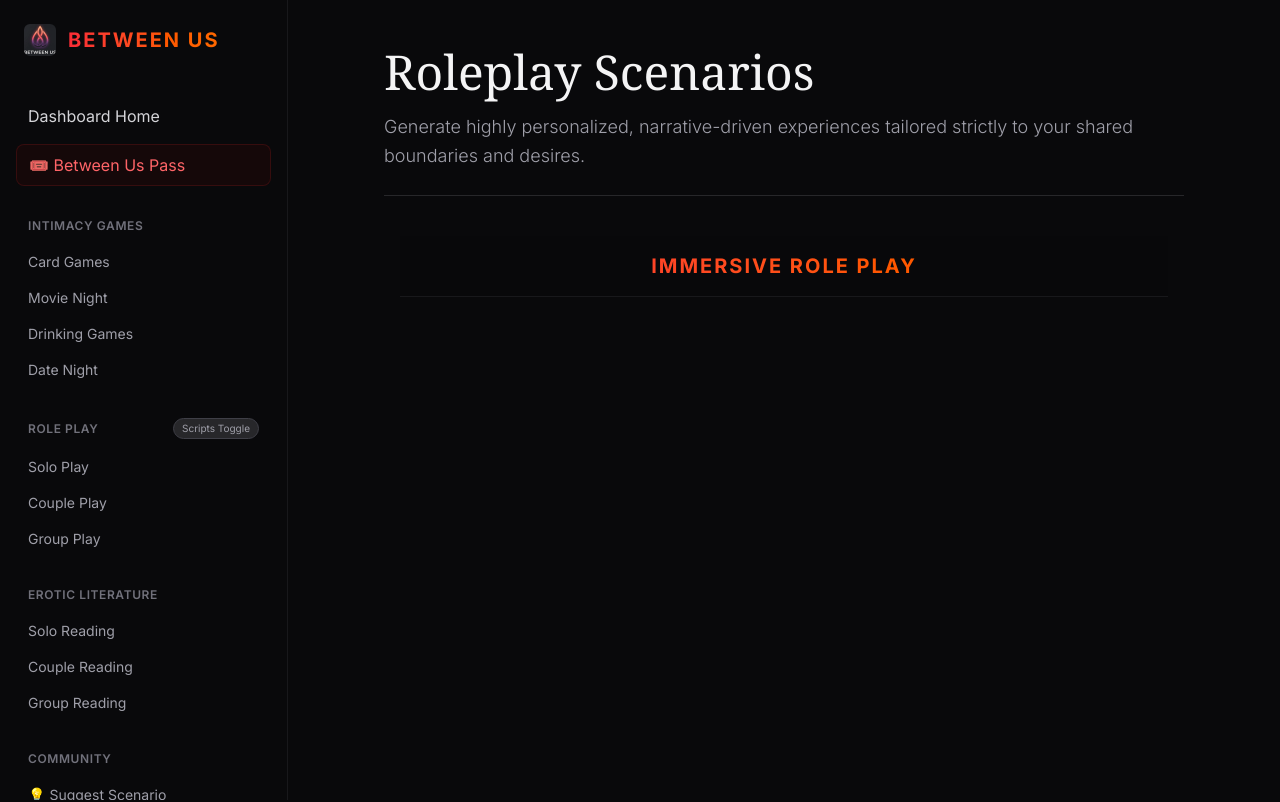
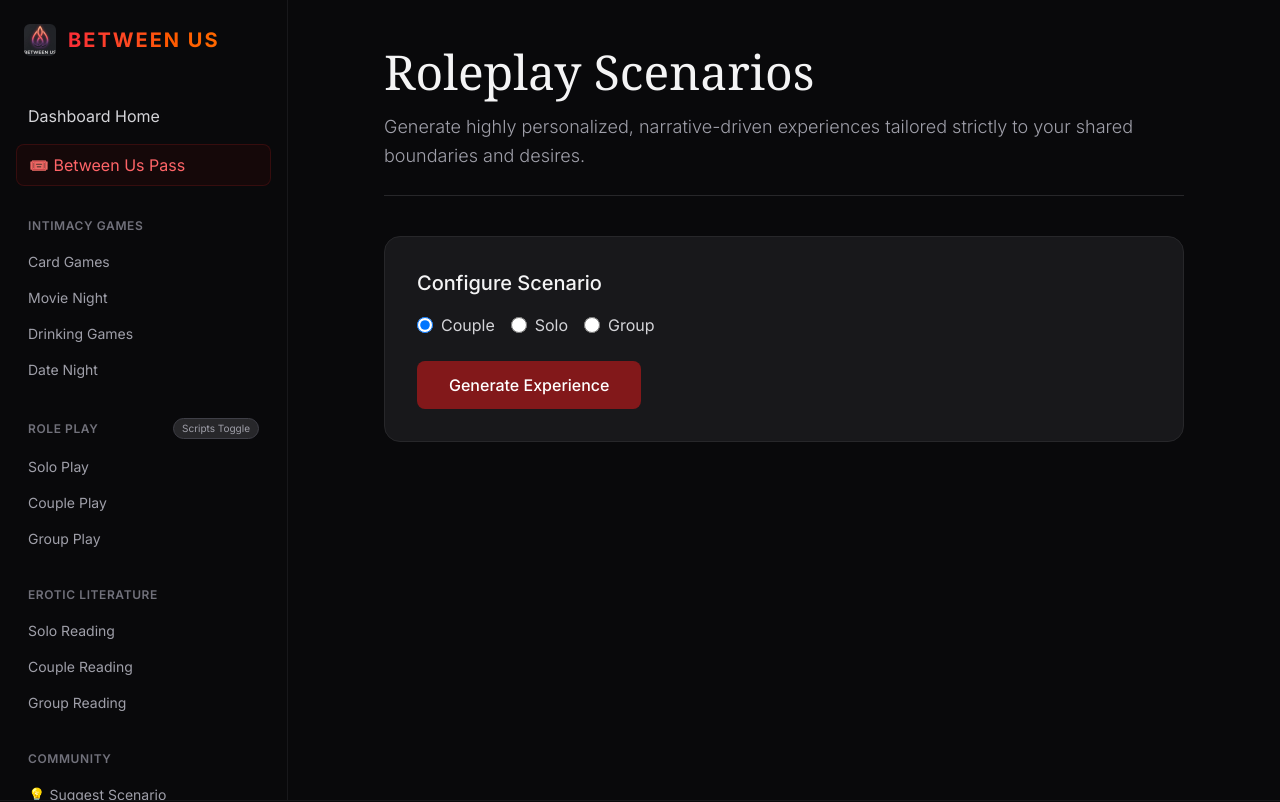
Before and after one commit to jdavis641/between-us, a Next.js app: page /dashboard/roleplay in a window 1280 px wide. Shown: the top 802 px of the page. Built offline with nearby package versions, Linux system fonts and the light colour scheme; no server answers.

Commit message:
[UI] Fix game hash anchors and restore generative view shells

```diff
--- a/app/dashboard/literature/LiteratureClient.tsx
+++ b/app/dashboard/literature/LiteratureClient.tsx
@@ -1,26 +1,33 @@
 "use client";
 
-import { useState, useEffect, Suspense } from "react";
-import Link from "next/link";
+import { useState } from "react";
 import { useSearchParams } from "next/navigation";
 import RatingWidget from "@/components/RatingWidget";
-import { createClient } from "@/utils/supabase/client";
 
-type ReaderMode = "partner-a" | "partner-b" | "weekend-script";
+type ReaderMode = "partner-a" | "partner-b";
+
+interface LiteraturePayload {
+  title: string;
+  overview: string;
+  partnerAPerspective: string;
+  partnerBPerspective: string;
+}
 
 export default function LiteratureClient() {
   const searchParams = useSearchParams();
-  const mode = searchParams.get("mode") || "couple";
+  const initialMode = searchParams.get("mode") || "couple";
 
+  const [playMode, setPlayMode] = useState(initialMode);
   const [activeMode, setActiveMode] = useState<ReaderMode>("partner-a");
-  const [scenarioText, setScenarioText] = useState<string | null>(null);
-  const [loading, setLoading] = useState(true);
+  const [scenario, setScenario] = useState<LiteraturePayload | null>(null);
+  const [loading, setLoading] = useState(false);
+  const [error, setError] = useState<string | null>(null);
 
-  const [supabase] = useState(() => createClient());
+  const handleGenerate = async () => {
+    setLoading(true);
+    setError(null);
+    setScenario(null);
 
-  useEffect(() => {
-    const fetchLatestScenario = async () => {
-      setLoading(true);
     try {
       const res = await fetch("/api/generate/content", {
         method: "POST",
@@ -31,127 +38,142 @@ export default function LiteratureClient() {
         cache: "no-store",
         body: JSON.stringify({
           contentType: "literature",
-            category: "Erotic Fantasy",
-            playMode: mode,
+          playMode: playMode,
           hasScripts: false
         })
       });
 
+      if (!res.ok) {
         if (res.status === 401) {
-          const data = await res.json();
-          console.error(data.error);
-          setLoading(false);
-          return;
+          throw new Error("Auth Rejected: Session expired or missing.");
         }
-
-        if (!res.ok) {
-          if (res.status === 500) throw new Error("500");
-          throw new Error("Failed to fetch literature");
+        throw new Error("Failed to generate literature.");
       }
 
       const data = await res.json();
-
-        // Construct the readable text format from the JSON schema
-        let compiledText = `**${data.title}**\n\n`;
-        compiledText += `**Context & Setting:**\n${data.overview}\n\n`;
-
-        if (activeMode === "partner-a") {
-          compiledText += `**Your Perspective:**\n${data.partnerAPerspective}\n\n`;
-          if (data.preExperienceTasks && data.preExperienceTasks[0]) {
-            compiledText += `*Secret Task: ${data.preExperienceTasks[0]}*`;
-          }
-        } else if (activeMode === "partner-b") {
-          compiledText += `**Your Perspective:**\n${data.partnerBPerspective}\n\n`;
-          if (data.preExperienceTasks && data.preExperienceTasks[1]) {
-            compiledText += `*Secret Task: ${data.preExperienceTasks[1]}*`;
-          }
-        } else {
-          compiledText += `**Live Script / Flow:**\n${data.fullScript || "No explicit script provided for this scenario. Let the moment guide you."}`;
-        }
-
-        setScenarioText(compiledText);
+      setScenario(data);
     } catch (err: any) {
       console.error(err);
-        if (err.message === "500") {
-          setScenarioText("The engine is currently resting. Please try again later.");
-        }
+      setError(err.message || "Our AI engine encountered an issue shaping your literature. Please try again.");
     } finally {
       setLoading(false);
     }
   };
 
-    fetchLatestScenario();
-  }, [activeMode, mode, supabase]);
+  return (
+    <div className="flex flex-col w-full relative">
+      {!scenario && (
+        <div className="bg-zinc-900 border border-zinc-800 rounded-2xl p-6 md:p-8 mb-8">
+          <h2 className="text-xl font-medium text-zinc-100 mb-4">Configure Literature</h2>
+          <div className="flex flex-wrap gap-4 mb-6">
+            <label className="flex items-center gap-2 cursor-pointer">
+              <input
+                type="radio"
+                name="playMode"
+                value="couple"
+                checked={playMode === "couple"}
+                onChange={(e) => setPlayMode(e.target.value)}
+                className="w-4 h-4 text-red-600 bg-zinc-950 border-zinc-700"
+              />
+              <span className="text-zinc-300">Couple</span>
+            </label>
+            <label className="flex items-center gap-2 cursor-pointer">
+              <input
+                type="radio"
+                name="playMode"
+                value="solo"
+                checked={playMode === "solo"}
+                onChange={(e) => setPlayMode(e.target.value)}
+                className="w-4 h-4 text-red-600 bg-zinc-950 border-zinc-700"
+              />
+              <span className="text-zinc-300">Solo</span>
+            </label>
+            <label className="flex items-center gap-2 cursor-pointer">
+              <input
+                type="radio"
+                name="playMode"
+                value="group"
+                checked={playMode === "group"}
+                onChange={(e) => setPlayMode(e.target.value)}
+                className="w-4 h-4 text-red-600 bg-zinc-950 border-zinc-700"
+              />
+              <span className="text-zinc-300">Group</span>
+            </label>
+          </div>
 
-  return (
-    <main className="flex flex-col min-h-screen bg-zinc-950 text-zinc-100 max-w-2xl mx-auto w-full relative">
-      <header className="sticky top-0 z-10 bg-zinc-950/80 backdrop-blur-md border-b border-zinc-900 px-6 py-4 flex items-center justify-between">
-        <Link href="/dashboard" className="text-zinc-400 hover:text-white transition-colors flex items-center gap-2">
-           <svg xmlns="http://www.w3.org/2000/svg" width="20" height="20" viewBox="0 0 24 24" fill="none" stroke="currentColor" strokeWidth="2" strokeLinecap="round" strokeLinejoin="round"><path d="m15 18-6-6 6-6"/></svg>
-           <span className="text-sm font-medium">Dashboard</span>
-        </Link>
-        <span className="font-serif italic text-zinc-300">The Weekly Release</span>
-        <div className="w-20"></div> {/* Spacer for centering */}
-      </header>
+          <button
+            onClick={handleGenerate}
+            disabled={loading}
+            className="w-full md:w-auto px-8 py-3 bg-red-900 hover:bg-red-800 disabled:opacity-50 disabled:cursor-not-allowed text-white rounded-lg font-medium transition-colors"
+          >
+            {loading ? "Drafting Chapter..." : "Generate Chapter"}
+          </button>
 
-      <div className="p-6 pb-24">
-        {/* Immersive Reader Toggles */}
-        <div className="flex bg-zinc-900/50 p-1 rounded-xl mb-8 border border-zinc-800 shadow-inner">
+          {error && (
+            <div className="mt-4 p-4 bg-red-950/20 border border-red-900/50 rounded-xl text-red-400">
+              {error}
+            </div>
+          )}
+        </div>
+      )}
+
+      {scenario && (
+        <div className="animate-in fade-in duration-700 pb-24">
+          <button
+            onClick={() => setScenario(null)}
+            className="mb-8 text-sm text-zinc-500 hover:text-zinc-300 flex items-center gap-2 transition-colors"
+          >
+            ← Configure a new chapter
+          </button>
+
+          <h2 className="text-3xl font-serif mb-6 text-zinc-100">{scenario.title}</h2>
+
+          <div className="bg-zinc-900/50 border border-zinc-800 rounded-xl p-6 mb-8 shadow-inner">
+            <h3 className="text-sm uppercase tracking-widest text-zinc-500 mb-3 font-semibold">Synopsis</h3>
+            <p className="text-zinc-300 leading-relaxed">{scenario.overview}</p>
+          </div>
+
+          <div className="bg-zinc-950 border border-zinc-800 rounded-xl overflow-hidden mb-12">
+            <div className="flex bg-zinc-900/80 border-b border-zinc-800">
               <button
                 onClick={() => setActiveMode("partner-a")}
-            className={`flex-1 py-2 text-xs sm:text-sm font-medium rounded-lg transition-all ${
-              activeMode === "partner-a"
-                ? "bg-zinc-800 text-white shadow-sm border border-zinc-700"
-                : "text-zinc-500 hover:text-zinc-300"
+                className={`flex-1 py-4 text-sm font-medium transition-all ${
+                  activeMode === "partner-a" ? "bg-zinc-800 text-white shadow-sm border-b-2 border-red-500" : "text-zinc-500 hover:text-zinc-300 hover:bg-zinc-800/50"
                 }`}
               >
                 Partner A Lens
               </button>
               <button
                 onClick={() => setActiveMode("partner-b")}
-            className={`flex-1 py-2 text-xs sm:text-sm font-medium rounded-lg transition-all ${
-              activeMode === "partner-b"
-                ? "bg-zinc-800 text-white shadow-sm border border-zinc-700"
-                : "text-zinc-500 hover:text-zinc-300"
+                className={`flex-1 py-4 text-sm font-medium transition-all ${
+                  activeMode === "partner-b" ? "bg-zinc-800 text-white shadow-sm border-b-2 border-red-500" : "text-zinc-500 hover:text-zinc-300 hover:bg-zinc-800/50"
                 }`}
               >
                 Partner B Lens
               </button>
-          <button
-            onClick={() => setActiveMode("weekend-script")}
-            className={`flex-1 py-2 text-xs sm:text-sm font-medium rounded-lg transition-all ${
-              activeMode === "weekend-script"
-                ? "bg-red-950/40 text-red-200 border border-red-900/50"
-                : "text-zinc-500 hover:text-zinc-300"
-            }`}
-          >
-            Live Script
-          </button>
             </div>
 
-        {/* Reader Canvas */}
-        <article className="prose prose-invert prose-zinc prose-p:leading-loose prose-p:text-zinc-300 prose-strong:text-zinc-100 max-w-none">
-          {loading ? (
-            <div className="flex flex-col gap-4 animate-pulse mt-10">
-              <div className="h-4 bg-zinc-900 rounded w-3/4"></div>
-              <div className="h-4 bg-zinc-900 rounded w-full"></div>
-              <div className="h-4 bg-zinc-900 rounded w-5/6"></div>
-              <div className="h-4 bg-zinc-900 rounded w-full mt-4"></div>
-              <div className="h-4 bg-zinc-900 rounded w-4/5"></div>
+            <div className="p-6 md:p-8">
+              {activeMode === "partner-a" && (
+                <div className="animate-in fade-in">
+                  <p className="text-zinc-300 leading-loose whitespace-pre-wrap font-serif text-lg">{scenario.partnerAPerspective}</p>
                 </div>
-          ) : (
-            <div className="font-serif text-lg leading-relaxed space-y-6 whitespace-pre-wrap animate-in fade-in duration-700">
-              {scenarioText}
+              )}
 
-              {scenarioText && scenarioText !== "The engine is currently resting. Please try again later." && (
-                <div className="mt-16 border-t border-zinc-900 pt-8">
-                  <RatingWidget contentType="literature" contentId="weekly-scenario" />
+              {activeMode === "partner-b" && (
+                <div className="animate-in fade-in">
+                  <p className="text-zinc-300 leading-loose whitespace-pre-wrap font-serif text-lg">{scenario.partnerBPerspective}</p>
                 </div>
               )}
             </div>
+          </div>
+
+          <div className="pt-8 border-t border-zinc-800">
+            <h3 className="text-sm font-bold text-zinc-500 uppercase tracking-widest mb-6">Rate this Chapter</h3>
+            <RatingWidget contentId={scenario.title} contentType="literature" />
+          </div>
+        </div>
       )}
-        </article>
     </div>
-    </main>
   );
 }
--- a/app/dashboard/roleplay/RolePlayClient.tsx
+++ b/app/dashboard/roleplay/RolePlayClient.tsx
@@ -1,9 +1,8 @@
 "use client";
 
-import { useState, useEffect, Suspense } from "react";
+import { useState } from "react";
 import { useSearchParams } from "next/navigation";
 import RatingWidget from "@/components/RatingWidget";
-import { createClient } from "@/utils/supabase/client";
 
 type ReaderMode = "partner-a" | "partner-b" | "weekend-script";
 
@@ -16,21 +15,20 @@ interface ScenarioPayload {
   fullScript: string | null;
 }
 
-export default function RolePlayContent() {
+export default function RolePlayClient() {
   const searchParams = useSearchParams();
-  const mode = searchParams.get("mode") || "couple";
+  const initialMode = searchParams.get("mode") || "couple";
 
+  const [playMode, setPlayMode] = useState(initialMode);
   const [activeMode, setActiveMode] = useState<ReaderMode>("partner-a");
   const [scenario, setScenario] = useState<ScenarioPayload | null>(null);
-  const [loading, setLoading] = useState(true);
+  const [loading, setLoading] = useState(false);
   const [error, setError] = useState<string | null>(null);
 
-  const [supabase] = useState(() => createClient());
-
-  useEffect(() => {
-    const fetchScenario = async () => {
+  const handleGenerate = async () => {
     setLoading(true);
     setError(null);
+    setScenario(null);
 
     try {
       const res = await fetch("/api/generate/content", {
@@ -42,22 +40,14 @@ export default function RolePlayContent() {
         cache: "no-store",
         body: JSON.stringify({
           contentType: "roleplay",
-            category: "Roleplay Exploration",
-            playMode: mode,
+          playMode: playMode,
           hasScripts: true
         })
       });
 
+      if (!res.ok) {
         if (res.status === 401) {
-          const data = await res.json();
-          console.error(data.error);
-          setLoading(false);
-          return; // Do not show AI fallback for auth errors
-        }
-
-        if (!res.ok) {
-          if (res.status === 500) {
-            throw new Error("500");
+          throw new Error("Auth Rejected: Session expired or missing.");
         }
         throw new Error("Failed to generate scenario");
       }
@@ -66,38 +56,80 @@ export default function RolePlayContent() {
       setScenario(data);
     } catch (err: any) {
       console.error(err);
-        if (err.message === "500") {
-          setError("Our AI engine encountered an issue shaping your scenario. Please try again.");
-        }
+      setError(err.message || "Our AI engine encountered an issue shaping your scenario. Please try again.");
     } finally {
       setLoading(false);
     }
   };
 
-    fetchScenario();
-  }, [mode, supabase]);
+  return (
+    <div className="flex flex-col w-full relative">
+      {/* Configuration & Generate Area */}
+      {!scenario && (
+        <div className="bg-zinc-900 border border-zinc-800 rounded-2xl p-6 md:p-8 mb-8">
+          <h2 className="text-xl font-medium text-zinc-100 mb-4">Configure Scenario</h2>
+          <div className="flex flex-wrap gap-4 mb-6">
+            <label className="flex items-center gap-2 cursor-pointer">
+              <input
+                type="radio"
+                name="playMode"
+                value="couple"
+                checked={playMode === "couple"}
+                onChange={(e) => setPlayMode(e.target.value)}
+                className="w-4 h-4 text-red-600 bg-zinc-950 border-zinc-700"
+              />
+              <span className="text-zinc-300">Couple</span>
+            </label>
+            <label className="flex items-center gap-2 cursor-pointer">
+              <input
+                type="radio"
+                name="playMode"
+                value="solo"
+                checked={playMode === "solo"}
+                onChange={(e) => setPlayMode(e.target.value)}
+                className="w-4 h-4 text-red-600 bg-zinc-950 border-zinc-700"
+              />
+              <span className="text-zinc-300">Solo</span>
+            </label>
+            <label className="flex items-center gap-2 cursor-pointer">
+              <input
+                type="radio"
+                name="playMode"
+                value="group"
+                checked={playMode === "group"}
+                onChange={(e) => setPlayMode(e.target.value)}
+                className="w-4 h-4 text-red-600 bg-zinc-950 border-zinc-700"
+              />
+              <span className="text-zinc-300">Group</span>
+            </label>
+          </div>
 
-  return (
-    <main className="flex flex-col min-h-screen bg-zinc-950 text-zinc-100 max-w-3xl mx-auto w-full relative">
-      <header className="sticky top-0 z-10 bg-zinc-950/80 backdrop-blur-md border-b border-zinc-900 px-6 py-4">
-        <h1 className="text-xl font-bold tracking-widest uppercase text-center text-transparent bg-clip-text bg-gradient-to-r from-red-500 to-orange-500">
-          Immersive Role Play
-        </h1>
-      </header>
+          <button
+            onClick={handleGenerate}
+            disabled={loading}
+            className="w-full md:w-auto px-8 py-3 bg-red-900 hover:bg-red-800 disabled:opacity-50 disabled:cursor-not-allowed text-white rounded-lg font-medium transition-colors"
+          >
+            {loading ? "Drafting Scenario..." : "Generate Experience"}
+          </button>
 
-      <div className="p-6 pb-24">
-        {loading ? (
-          <div className="flex flex-col items-center justify-center h-64 gap-4 animate-in fade-in">
-            <span className="text-4xl animate-bounce">🎭</span>
-            <p className="text-zinc-400">The engine is computing your safe boundaries and drafting a unique scenario...</p>
+          {error && (
+            <div className="mt-4 p-4 bg-red-950/20 border border-red-900/50 rounded-xl text-red-400">
+              {error}
             </div>
-        ) : error ? (
-          <div className="p-6 bg-red-950/20 border border-red-900/50 rounded-xl text-center">
-            <p className="text-red-400">{error}</p>
-            <button onClick={() => window.location.reload()} className="mt-4 px-4 py-2 bg-zinc-900 rounded-lg text-zinc-300">Retry</button>
+          )}
         </div>
-        ) : scenario ? (
-          <div className="animate-in fade-in duration-700">
+      )}
+
+      {/* Generated Content Area */}
+      {scenario && (
+        <div className="animate-in fade-in duration-700 pb-24">
+          <button
+            onClick={() => setScenario(null)}
+            className="mb-8 text-sm text-zinc-500 hover:text-zinc-300 flex items-center gap-2 transition-colors"
+          >
+            ← Configure a new scenario
+          </button>
+
           <h2 className="text-3xl font-serif mb-6 text-zinc-100">{scenario.title}</h2>
 
           <div className="bg-zinc-900/50 border border-zinc-800 rounded-xl p-6 mb-8 shadow-inner">
@@ -106,14 +138,11 @@ export default function RolePlayContent() {
           </div>
 
           <div className="bg-zinc-950 border border-zinc-800 rounded-xl overflow-hidden mb-12">
-              {/* Dual Tab Toggle */}
             <div className="flex bg-zinc-900/80 border-b border-zinc-800">
               <button
                 onClick={() => setActiveMode("partner-a")}
                 className={`flex-1 py-4 text-sm font-medium transition-all ${
-                    activeMode === "partner-a"
-                      ? "bg-zinc-800 text-white shadow-sm border-b-2 border-red-500"
-                      : "text-zinc-500 hover:text-zinc-300 hover:bg-zinc-800/50"
+                  activeMode === "partner-a" ? "bg-zinc-800 text-white shadow-sm border-b-2 border-red-500" : "text-zinc-500 hover:text-zinc-300 hover:bg-zinc-800/50"
                 }`}
               >
                 Partner A Lens
@@ -121,9 +150,7 @@ export default function RolePlayContent() {
               <button
                 onClick={() => setActiveMode("partner-b")}
                 className={`flex-1 py-4 text-sm font-medium transition-all ${
-                    activeMode === "partner-b"
-                      ? "bg-zinc-800 text-white shadow-sm border-b-2 border-orange-500"
-                      : "text-zinc-500 hover:text-zinc-300 hover:bg-zinc-800/50"
+                  activeMode === "partner-b" ? "bg-zinc-800 text-white shadow-sm border-b-2 border-red-500" : "text-zinc-500 hover:text-zinc-300 hover:bg-zinc-800/50"
                 }`}
               >
                 Partner B Lens
@@ -132,61 +159,62 @@ export default function RolePlayContent() {
                 <button
                   onClick={() => setActiveMode("weekend-script")}
                   className={`flex-1 py-4 text-sm font-medium transition-all ${
-                      activeMode === "weekend-script"
-                        ? "bg-red-950/20 text-red-300 border-b-2 border-red-500"
-                        : "text-zinc-500 hover:text-zinc-300 hover:bg-zinc-800/50"
+                    activeMode === "weekend-script" ? "bg-zinc-800 text-white shadow-sm border-b-2 border-red-500" : "text-zinc-500 hover:text-zinc-300 hover:bg-zinc-800/50"
                   }`}
                 >
-                    Theatrical Script
+                  Action Script
                 </button>
               )}
             </div>
 
             <div className="p-6 md:p-8">
               {activeMode === "partner-a" && (
-                  <div className="animate-in slide-in-from-left-4 fade-in duration-500 space-y-6">
+                <div className="animate-in fade-in space-y-6">
+                  {scenario.preExperienceTasks && scenario.preExperienceTasks[0] && (
+                    <div className="bg-red-950/10 border border-red-900/20 rounded-lg p-5">
+                      <h4 className="text-red-500 font-bold text-sm uppercase tracking-wider mb-2">Pre-Experience Task</h4>
+                      <p className="text-zinc-300">{scenario.preExperienceTasks[0]}</p>
+                    </div>
+                  )}
                   <div>
-                      <h4 className="text-xs uppercase text-zinc-500 mb-2 font-bold tracking-wider">Secret Pre-Experience Task</h4>
-                      <p className="text-zinc-300 bg-zinc-900 p-4 rounded-lg border-l-2 border-red-500">{scenario.preExperienceTasks[0] || "No task assigned."}</p>
-                    </div>
-                    <div>
-                      <h4 className="text-xs uppercase text-zinc-500 mb-2 font-bold tracking-wider">Your Inner Monologue & Motivation</h4>
-                      <p className="text-lg font-serif leading-loose text-zinc-200 whitespace-pre-wrap">{scenario.partnerAPerspective}</p>
+                    <h4 className="text-zinc-500 font-bold text-sm uppercase tracking-wider mb-3">Internal Monologue</h4>
+                    <p className="text-zinc-300 leading-loose whitespace-pre-wrap">{scenario.partnerAPerspective}</p>
                   </div>
                 </div>
               )}
 
               {activeMode === "partner-b" && (
-                  <div className="animate-in slide-in-from-right-4 fade-in duration-500 space-y-6">
+                <div className="animate-in fade-in space-y-6">
+                  {scenario.preExperienceTasks && scenario.preExperienceTasks[1] && (
+                    <div className="bg-red-950/10 border border-red-900/20 rounded-lg p-5">
+                      <h4 className="text-red-500 font-bold text-sm uppercase tracking-wider mb-2">Pre-Experience Task</h4>
+                      <p className="text-zinc-300">{scenario.preExperienceTasks[1]}</p>
+                    </div>
+                  )}
                   <div>
-                      <h4 className="text-xs uppercase text-zinc-500 mb-2 font-bold tracking-wider">Secret Pre-Experience Task</h4>
-                      <p className="text-zinc-300 bg-zinc-900 p-4 rounded-lg border-l-2 border-orange-500">{scenario.preExperienceTasks[1] || scenario.preExperienceTasks[0] || "No task assigned."}</p>
-                    </div>
-                    <div>
-                      <h4 className="text-xs uppercase text-zinc-500 mb-2 font-bold tracking-wider">Your Inner Monologue & Motivation</h4>
-                      <p className="text-lg font-serif leading-loose text-zinc-200 whitespace-pre-wrap">{scenario.partnerBPerspective}</p>
+                    <h4 className="text-zinc-500 font-bold text-sm uppercase tracking-wider mb-3">Internal Monologue</h4>
+                    <p className="text-zinc-300 leading-loose whitespace-pre-wrap">{scenario.partnerBPerspective}</p>
                   </div>
                 </div>
               )}
 
               {activeMode === "weekend-script" && scenario.fullScript && (
-                  <div className="animate-in slide-in-from-bottom-4 fade-in duration-500">
-                     <h4 className="text-xs uppercase text-zinc-500 mb-4 font-bold tracking-wider text-center">Dialogue Reference</h4>
-                     <p className="text-lg font-serif leading-loose text-zinc-300 whitespace-pre-wrap p-6 bg-zinc-950 border border-zinc-900 rounded-xl shadow-inner">
+                <div className="animate-in fade-in">
+                  <h4 className="text-zinc-500 font-bold text-sm uppercase tracking-wider mb-4">The Scene</h4>
+                  <div className="bg-zinc-900 p-6 rounded-lg font-mono text-sm text-zinc-300 leading-relaxed whitespace-pre-wrap border border-zinc-800">
                     {scenario.fullScript}
-                     </p>
+                  </div>
                 </div>
               )}
             </div>
           </div>
 
-            <div className="mt-16 border-t border-zinc-900 pt-8">
-              <RatingWidget contentType="roleplay" contentId={scenario.title.replace(/\s+/g, '-').toLowerCase()} />
+          <div className="pt-8 border-t border-zinc-800">
+            <h3 className="text-sm font-bold text-zinc-500 uppercase tracking-widest mb-6">Rate this Scenario</h3>
+            <RatingWidget contentId={scenario.title} contentType="roleplay" />
           </div>
-
         </div>
-        ) : null}
+      )}
     </div>
-    </main>
   );
 }
```
Also changed, not shown: src/components/GameList.tsx (+3 -15 lines), 1 other file (tests, documents, lock files or other folders). Lines whose indentation alone changed are shown as unchanged.
